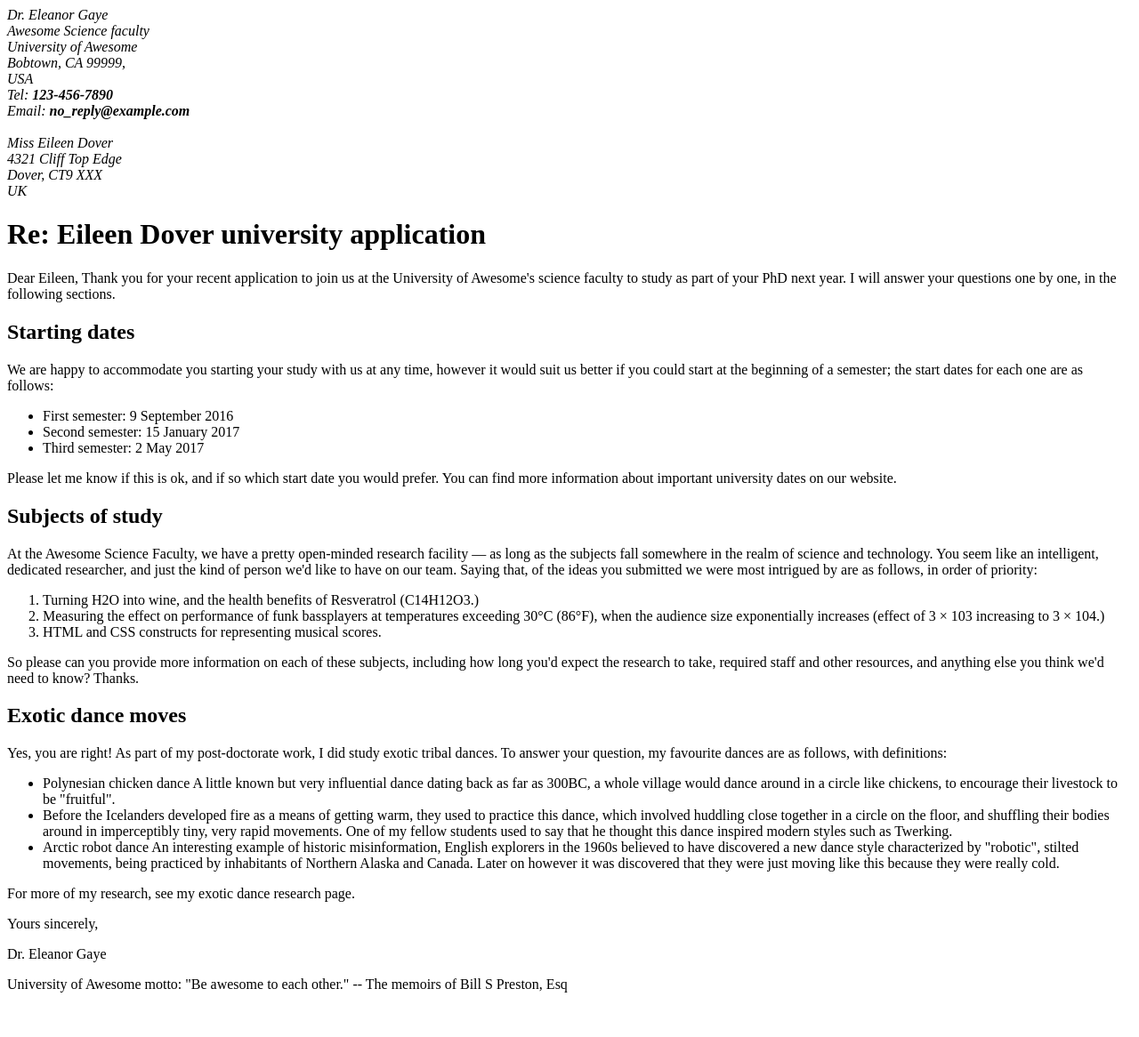
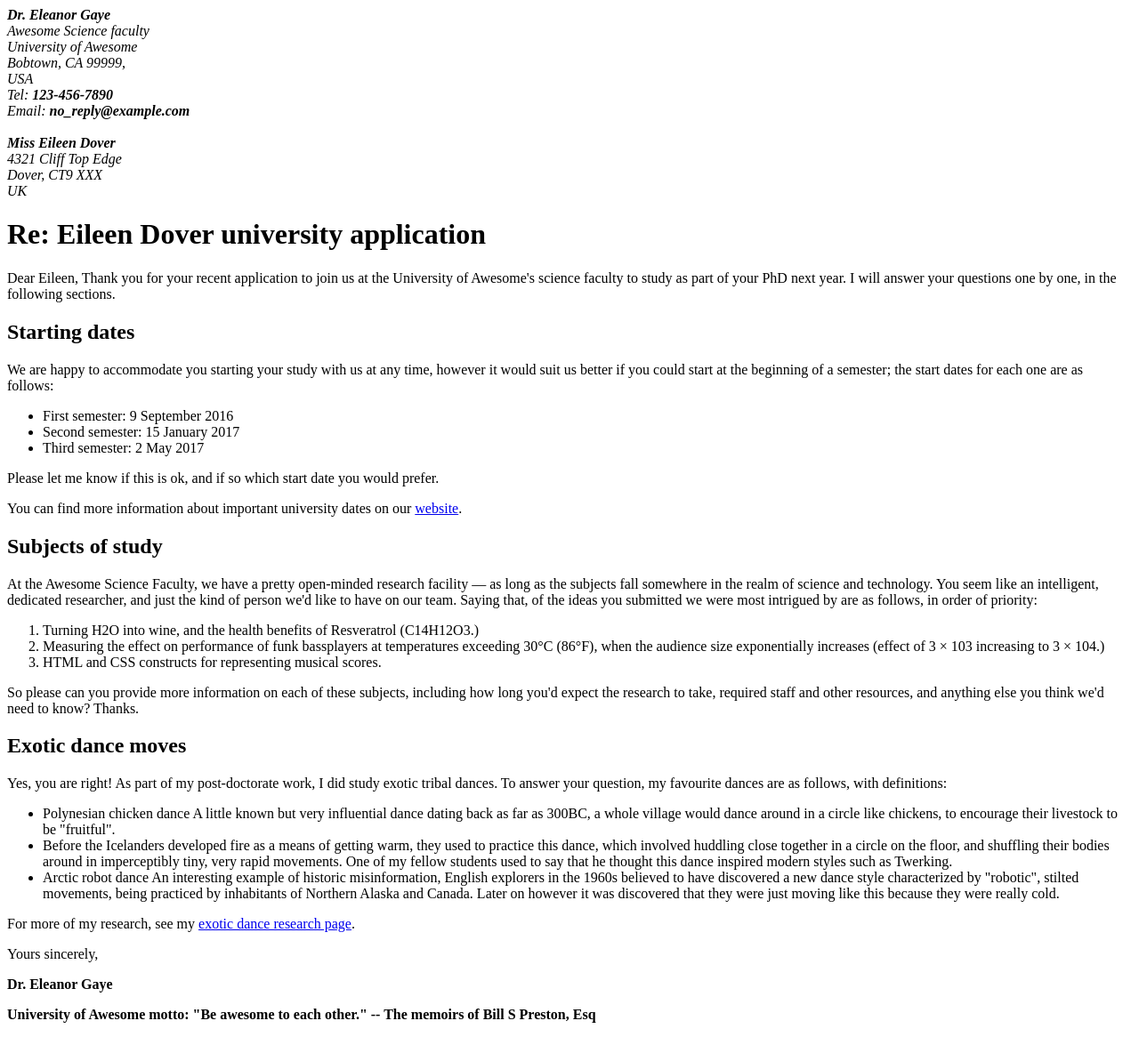
Before and after one commit to tylercairney99/TCSS-460-HTML-Tutorial, a plain HTML site: page Assesment1.html in a window 1280 px wide. Shown: the whole page at 89% size. Before the commit the page ends 1132 px from the top, so only its background shows below. Drawn offline with Linux system fonts and the light colour scheme.

Commit message:
cleaned up assessment1

```diff
--- a/Assesment1.html
+++ b/Assesment1.html
@@ -10,7 +10,7 @@
 
 <body>
   <address class="sender-column">
-    Dr. Eleanor Gaye<br>
+    <strong>Dr. Eleanor Gaye</strong><br>
     Awesome Science faculty<br>
     University of Awesome<br>
     Bobtown, CA 99999,<br>
@@ -22,7 +22,7 @@
   <br>
 
   <address class= "recipient">
-    Miss Eileen Dover<br>
+    <strong>Miss Eileen Dover</strong><br>
     4321 Cliff Top Edge<br>
     Dover, CT9 XXX<br>
     UK<br>
@@ -38,7 +38,7 @@
 
   <h2>Starting dates</h2>
 
-  <p> We are happy to accommodate you starting your study with us at any time, however it would suit us better if you could start at the beginning of a semester; the start dates for each one are as follows:
+  <p> We are happy to accommodate you starting your study with us at any time, however it would suit us better if you could start at the beginning of a semester; the start dates for each one are as follows:</p>
 
     <ul>
       <li>First semester: 9 September 2016</li>
@@ -46,10 +46,9 @@
       <li>Third semester: 2 May 2017</li>
     </ul>
 
-    Please let me know if this is ok, and if so which start date you would prefer.
+    <p>Please let me know if this is ok, and if so which start date you would prefer.</p>
 
-    You can find more information about important university dates on our website.
-  </p>
+    <p>You can find more information about important university dates on our <a href = "http://example.com" target = "_blank"> website</a>.</p>
 
   <h2>Subjects of study</h2>
 
@@ -76,10 +75,10 @@
       An interesting example of historic misinformation, English explorers in the 1960s believed to have discovered a new dance style characterized by "robotic", stilted movements, being practiced by inhabitants of Northern Alaska and Canada. Later on however it was discovered that they were just moving like this because they were really cold.</li>
   </ul>
 
-  <p>For more of my research, see my exotic dance research page.</p>
+   <p>For more of my research, see my <a href="https://example.com" target="_blank">exotic dance research page</a>.</p>
   <p>Yours sincerely,</p>
-  <p>Dr. Eleanor Gaye</p>
-  <p>University of Awesome motto: "Be awesome to each other." -- The memoirs of Bill S Preston, Esq</p>
+  <p><strong>Dr. Eleanor Gaye</strong></p>
+  <p><strong>University of Awesome motto: "Be awesome to each other." -- The memoirs of Bill S Preston, Esq</strong></p>
 
 </body>
 
```
Also changed, not shown: index.html (+3 -3 lines).
